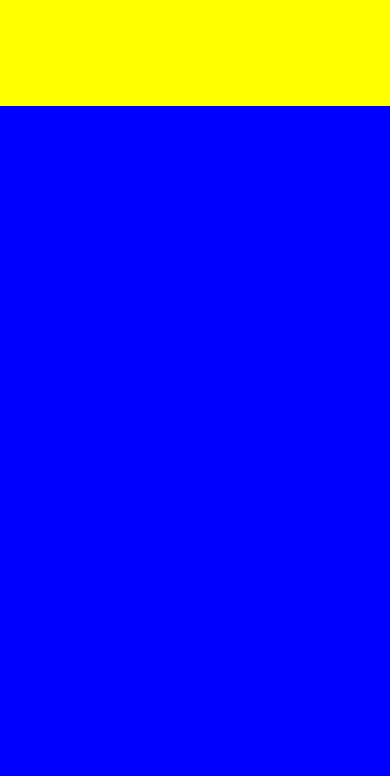
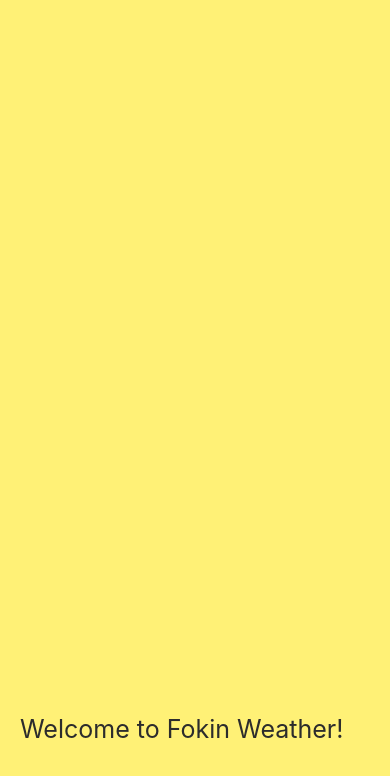
Before and after one commit to josh3021/fokin-weather, a React Native app: screen / in a window 390 px wide. Shown: the top 776 px of the page. Built offline with nearby package versions, Linux system fonts and the light colour scheme.

Commit message:
Loading Screen

```diff
--- a/App.js
+++ b/App.js
@@ -1,31 +1,9 @@
 import React from 'react';
 import { StyleSheet, Text, View } from 'react-native';
+import { Loading } from './Loading';
 
 export default function App() {
   return (
-    <View style={styles.yellowView}>
-      <View style={styles.yellowView}></View>
-      <View style={styles.blueView}></View>
-    </View>
+    <Loading />
   );
 }
-
-const styles = StyleSheet.create({
-  container: {
-    flex: 1,
-    backgroundColor: '#fff',
-    alignItems: 'center',
-    justifyContent: 'center',
-  },
-  yellowView: {
-    flex: 1,
-    backgroundColor: "yellow"
-  },
-  blueView: {
-    flex: 7,
-    backgroundColor: "blue"
-  },
-  defaultText: {
-    color: "black"
-  }
-});
--- /dev/null
+++ b/Loading.js
@@ -0,0 +1,24 @@
+import React from "react";
+import { View, Text, StyleSheet } from "react-native";
+
+export function Loading () {
+  return (
+    <View style={styles.container}>
+      <Text style={styles.mainText}>Welcome to Fokin Weather!</Text>
+    </View>
+  )
+}
+
+const styles = StyleSheet.create({
+  container: {
+    flex: 1,
+    justifyContent: "flex-end",
+    backgroundColor: "#FFF176",
+    paddingVertical: 100,
+    paddingHorizontal: 20
+  },
+  mainText: {
+    color: "#2C2C2C",
+    fontSize: 25
+  }
+});
```
